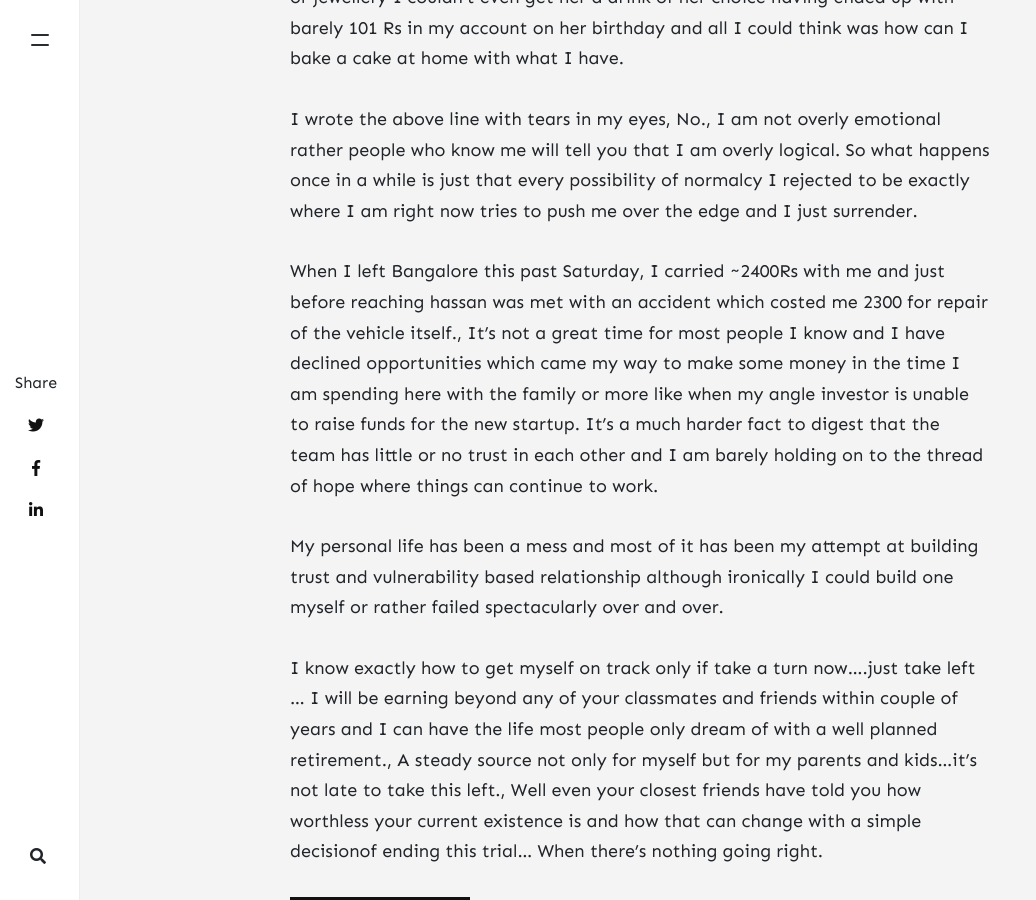
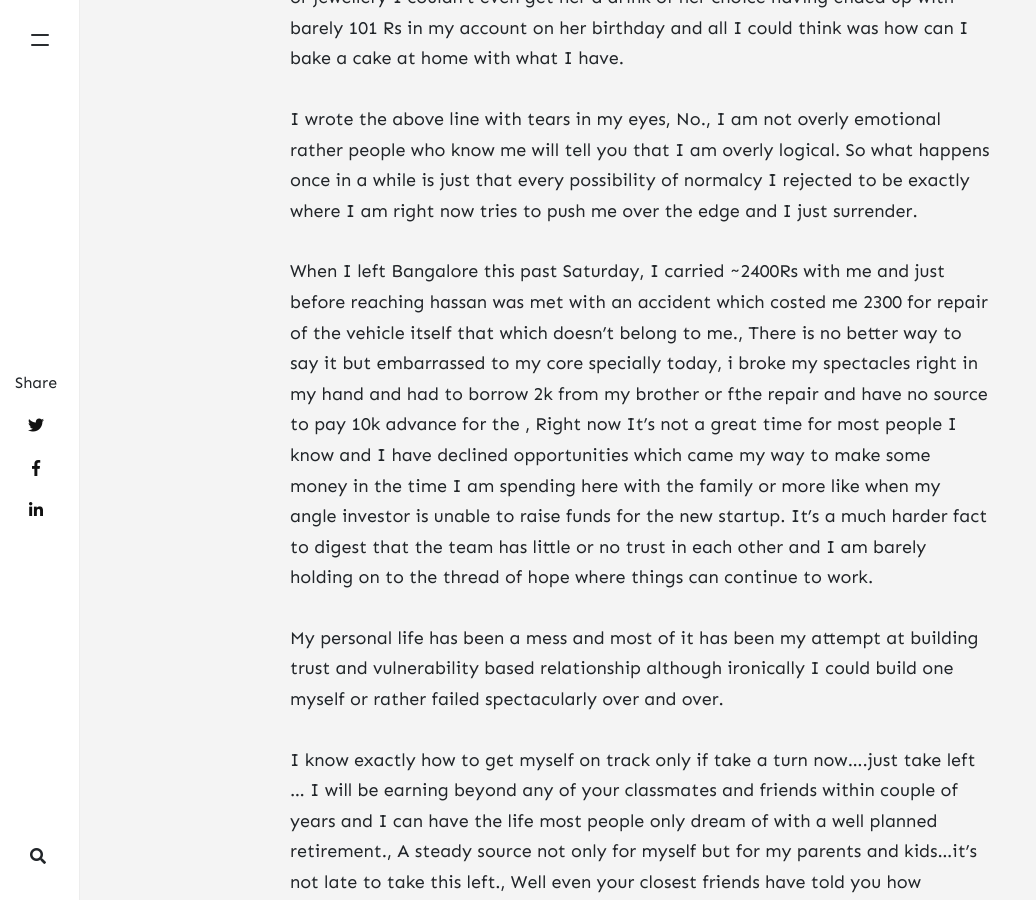
Before and after one commit to gowrav/gowrav.github.io, a Jekyll site: the page built from _posts/2020-07-03-when-nothing-goes-right.md, in a window 1280 px wide and 900 px high, scrolled down 584 px. Shown: the whole window, without its empty margins (0-1036 px from the left). Built offline with Jekyll 4.4.1, drawn with Linux system fonts in a browser that asks for light colours; nearby versions of some CDN libraries; comment, search, counter and statistics services are not loaded.

Commit message:
Update 2020-07-03-when-nothing-goes-right.md

```diff
--- a/_posts/2020-07-03-when-nothing-goes-right.md
+++ b/_posts/2020-07-03-when-nothing-goes-right.md
@@ -13,7 +13,7 @@ I am a 29 year old grown ass man who has come home for a week off and to spend t
 
 I wrote the above line with tears in my eyes, No., I am not overly emotional rather people who know me will tell you that I am overly logical. So what happens once in a while is just that every possibility of normalcy I rejected to be exactly where I am right now tries to push me over the edge and I just surrender.
 
-When I left Bangalore this past Saturday, I carried ~2400Rs with me and just before reaching hassan was met with an accident which costed me 2300 for repair of the vehicle itself., It's not a great time for most people I know and I have declined opportunities which came my way to make some money in the time I am spending here with the family or more like when my angle investor is unable to raise funds for the new startup. It's a much harder fact to digest that the team has little or no trust in each other and I am barely holding on to the thread of hope where things can continue to work.
+When I left Bangalore this past Saturday, I carried ~2400Rs with me and just before reaching hassan was met with an accident which costed me 2300 for repair of the vehicle itself that which doesn't belong to me., There is no better way to say it but embarrassed to my core specially today, i broke my spectacles right in my hand and had to borrow 2k from my brother or fthe repair and have no source to pay 10k advance for the , Right now It's not a great time for most people I know and I have declined opportunities which came my way to make some money in the time I am spending here with the family or more like when my angle investor is unable to raise funds for the new startup. It's a much harder fact to digest that the team has little or no trust in each other and I am barely holding on to the thread of hope where things can continue to work.
 
 My personal life has been a mess and most of it has been my attempt at building trust and vulnerability based relationship although ironically I could build one myself or rather failed spectacularly over and over.
 
```
